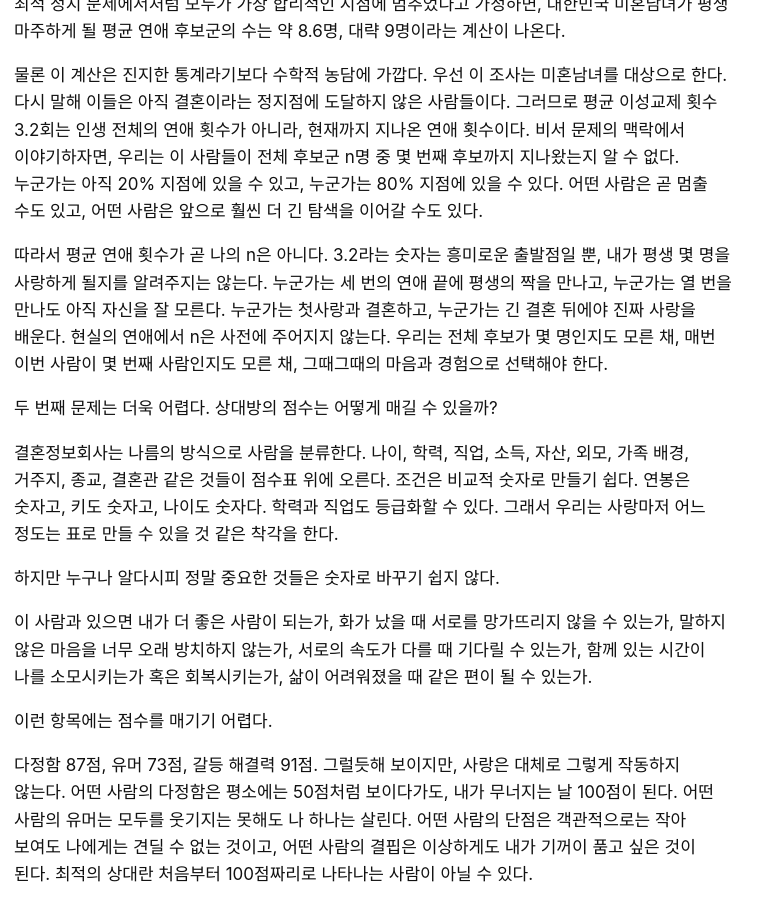
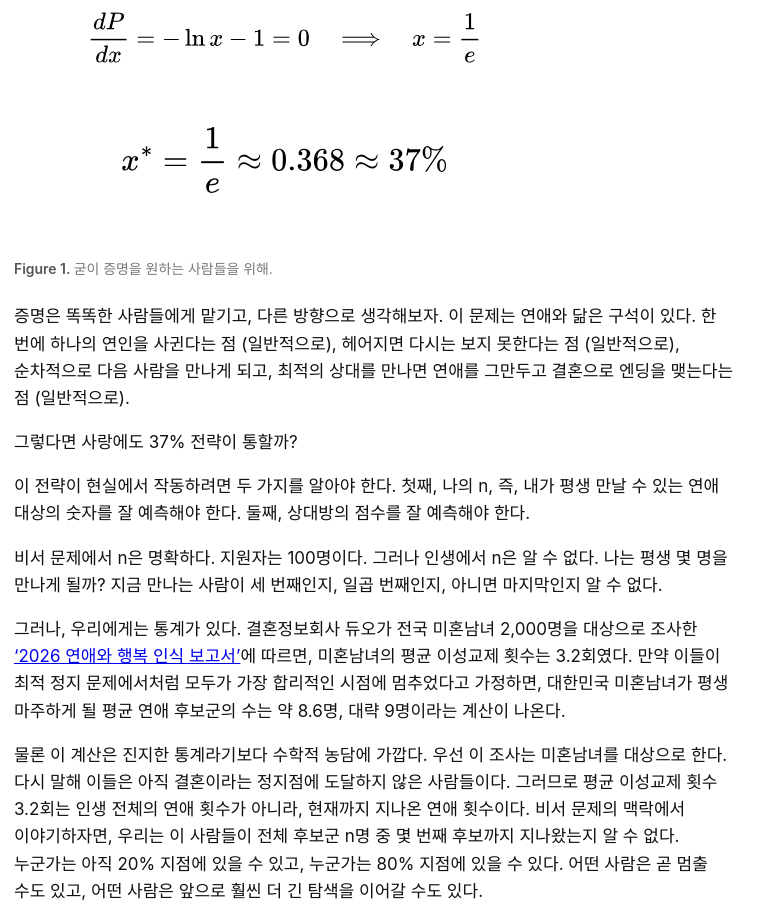
Before and after one commit to okdalto/okdalto.github.io, a Jekyll site: the page built from _posts/2026-06-17-연인을 선택하는 37%의 법칙.md, in a window 1280 px wide and 900 px high, scrolled down 838 px. Shown: the whole window, without its empty margins (0-780 px from the left). Built offline with Jekyll 4.4.1, drawn with Linux system fonts in a browser that asks for light colours; comment, search, counter and statistics services are not loaded.

Commit message:
Add 1/e proof figure to the 37% rule post
Co-Authored-By: Claude Opus 4.8 (1M context) <noreply@anthropic.com>

```diff
--- a/_posts/2026-06-17-연인을 선택하는 37%의 법칙.md
+++ b/_posts/2026-06-17-연인을 선택하는 37%의 법칙.md
@@ -16,6 +16,11 @@ tags:
 이 문제는 '비서 문제'라는 이름으로 널리 알려진 유명한 최적 정지 문제다.
 
 이 문제에는 이미 해답이 존재한다. 확률적으로 최적의 방법은 약 37%의 지원자를 보고 모두 거절한 뒤, 37%의 사람 중에서 가장 뛰어난 지원자를 기준으로 삼아 해당 지원자보다 1점이라도 높은 사람이 나타나면 즉시 채용하는 것이다.
+
+<figure>
+<img src="/assets/2026-06-17-37-percent-rule/proof.svg" alt="비서 문제의 최적 전략이 1/e임을 보이는 증명">
+<figcaption markdown="span">굳이 증명을 원하는 사람들을 위해.</figcaption>
+</figure>
 
 증명은 똑똑한 사람들에게 맡기고, 다른 방향으로 생각해보자. 이 문제는 연애와 닮은 구석이 있다. 한 번에 하나의 연인을 사귄다는 점 (일반적으로), 헤어지면 다시는 보지 못한다는 점 (일반적으로), 순차적으로 다음 사람을 만나게 되고, 최적의 상대를 만나면 연애를 그만두고 결혼으로 엔딩을 맺는다는 점 (일반적으로).
 
```
Also changed, not shown: assets/2026-06-17-37-percent-rule/proof.svg (added).
